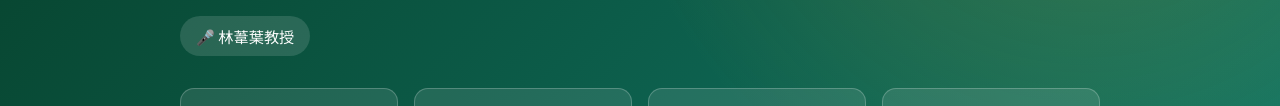
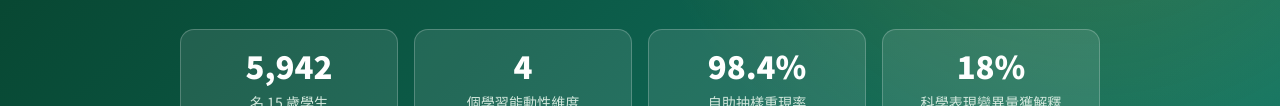
Before and after one commit to jwilam/pisa, a plain HTML site: page site/agency-ega/index.html in a window 1280 px wide. Shown: the part 373-479 px from the top of the page. Drawn offline with Linux system fonts and the light colour scheme.

Commit message:
Update index.html

```diff
--- a/site/agency-ega/index.html
+++ b/site/agency-ega/index.html
@@ -15,7 +15,7 @@
     <span class="eyebrow">05 延伸 · 學習能動性研究 A</span>
     <h1>學習能動性如何組織？<br>與科學表現有何關聯？</h1>
     <p class="lead">香港大學PISA 2025團隊以探索性圖分析（EGA），研究香港學生 16 個學習能動性及學習情境面向之間的關係，以及它們如何與 PISA 2025 科學表現相連。</p>
-    <span class="speaker">🎤 林葦葉教授</span>
+    <!--span class="speaker">🎤 林葦葉教授</span-->
     <div class="stats on-hero">
       <div class="stat"><b>5,942</b><span>名 15 歲學生</span></div>
       <div class="stat"><b>4</b><span>個學習能動性維度</span></div>
```
